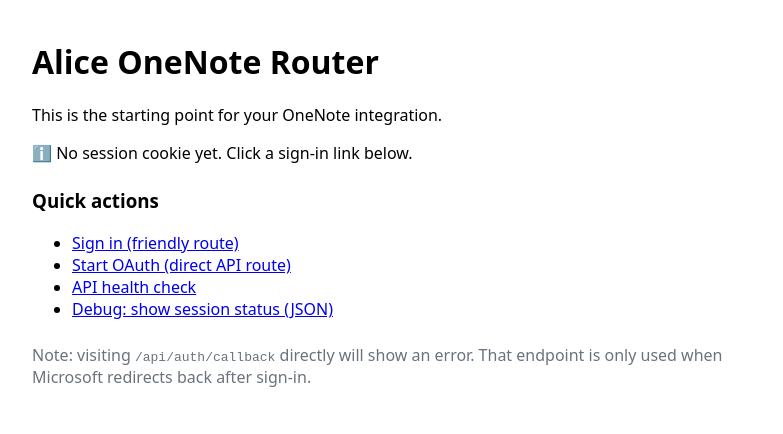
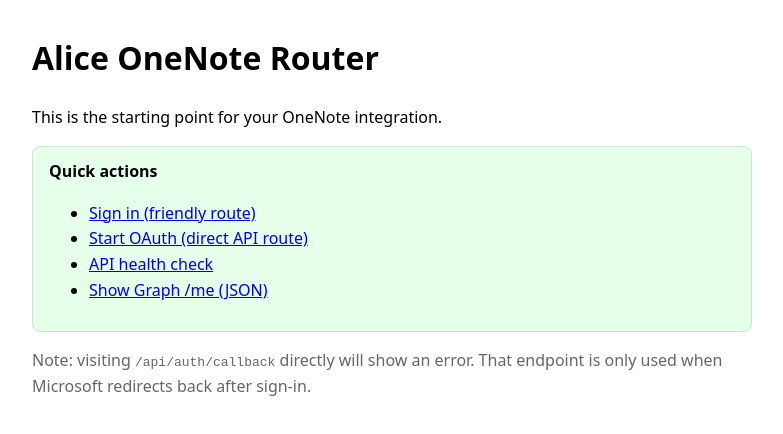
Before and after one commit to tchaudhry907/alice-onenote-router, a Next.js app: page / in a window 1280 px wide. Shown: the top 434 px of the page, without its empty margins (248-1031 px from the left). Built offline with nearby package versions, Linux system fonts and the light colour scheme.

Commit message:
Refactor Home component and remove session handling

```diff
--- a/pages/index.js
+++ b/pages/index.js
@@ -1,80 +1,23 @@
 // pages/index.js
-import React from "react";
-import Link from "next/link";
-
-// Tiny helper to parse cookies on the server
-function parseCookies(cookieHeader = "") {
-  const out = {};
-  cookieHeader.split(";").forEach((p) => {
-    const i = p.indexOf("=");
-    if (i > -1) {
-      const k = p.slice(0, i).trim();
-      const v = decodeURIComponent(p.slice(i + 1).trim());
-      out[k] = v;
-    }
-  });
-  return out;
-}
-
-export async function getServerSideProps({ req, query }) {
-  const cookies = parseCookies(req.headers.cookie || "");
-  const hasSession = cookies.session === "ok";
-  const login = typeof query.login === "string" ? query.login : null;
-  const reason = typeof query.reason === "string" ? query.reason : null;
-
-  return {
-    props: {
-      hasSession,
-      login,
-      reason: reason || null,
-    },
-  };
-}
-
-export default function Home({ hasSession, login, reason }) {
-  const banner =
-    login === "success"
-      ? { color: "#e6ffed", border: "#34d058", text: "Signed in! Session cookie set." }
-      : login === "error"
-      ? { color: "#ffeef0", border: "#d73a49", text: `Sign-in error: ${reason || "unknown"}` }
-      : null;
-
+export default function Home() {
   return (
-    <main style={{ maxWidth: 720, margin: "40px auto", fontFamily: "ui-sans-serif, system-ui, -apple-system, Segoe UI, Roboto, Helvetica, Arial" }}>
+    <main style={{fontFamily:"system-ui, -apple-system, Segoe UI, Roboto, Arial", maxWidth: 720, margin:"2rem auto", lineHeight:1.6}}>
       <h1>Alice OneNote Router</h1>
       <p>This is the starting point for your OneNote integration.</p>
 
-      {banner && (
-        <div style={{ background: banner.color, borderLeft: `6px solid ${banner.border}`, padding: "12px 14px", margin: "16px 0" }}>
-          <strong>{banner.text}</strong>
-        </div>
-      )}
+      <div style={{padding:"0.75rem 1rem", border:"1px solid #cce5cc", background:"#e6ffea", borderRadius:8, margin:"1rem 0"}}>
+        <strong>Quick actions</strong>
+        <ul>
+          <li><a href="/login">Sign in (friendly route)</a></li>
+          <li><a href="/api/auth/login">Start OAuth (direct API route)</a></li>
+          <li><a href="/api/hello">API health check</a></li>
+          <li><a href="/api/me">Show Graph /me (JSON)</a></li>
+        </ul>
+      </div>
 
-      {hasSession ? (
-        <p style={{ marginTop: 8 }}>✅ Session detected. You can now proceed to building actual token storage/Graph calls.</p>
-      ) : (
-        <p style={{ marginTop: 8 }}>ℹ️ No session cookie yet. Click a sign-in link below.</p>
-      )}
-
-      <h3 style={{ marginTop: 24 }}>Quick actions</h3>
-      <ul>
-        <li>
-          <Link href="/login">Sign in (friendly route)</Link>
-        </li>
-        <li>
-          <a href="/api/auth/login">Start OAuth (direct API route)</a>
-        </li>
-        <li>
-          <a href="/api/hello">API health check</a>
-        </li>
-        <li>
-          <a href="/api/debug/session">Debug: show session status (JSON)</a>
-        </li>
-      </ul>
-
-      <p style={{ marginTop: 24, color: "#6a737d" }}>
-        Note: visiting <code>/api/auth/callback</code> directly will show an error. That endpoint is only used when Microsoft
-        redirects back after sign-in.
+      <p style={{color:"#666"}}>
+        Note: visiting <code>/api/auth/callback</code> directly will show an error. That endpoint is only used
+        when Microsoft redirects back after sign‑in.
       </p>
     </main>
   );
```
